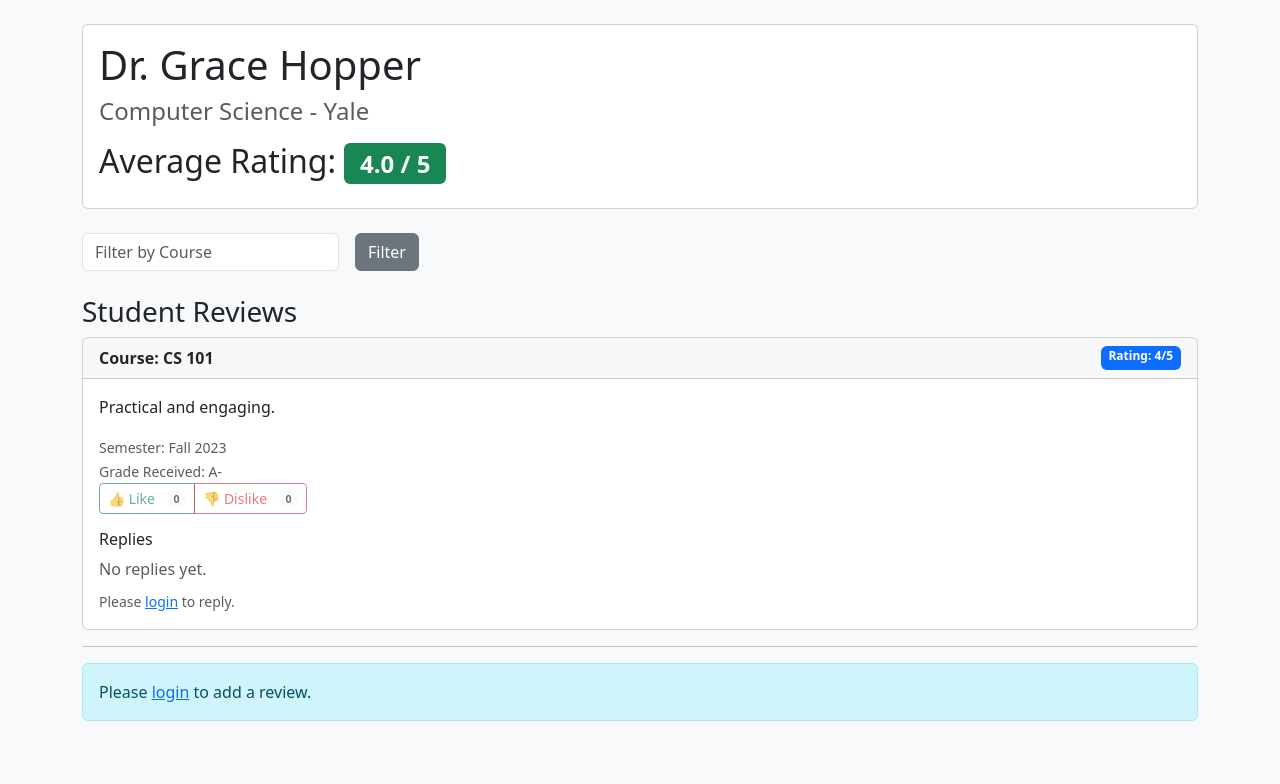
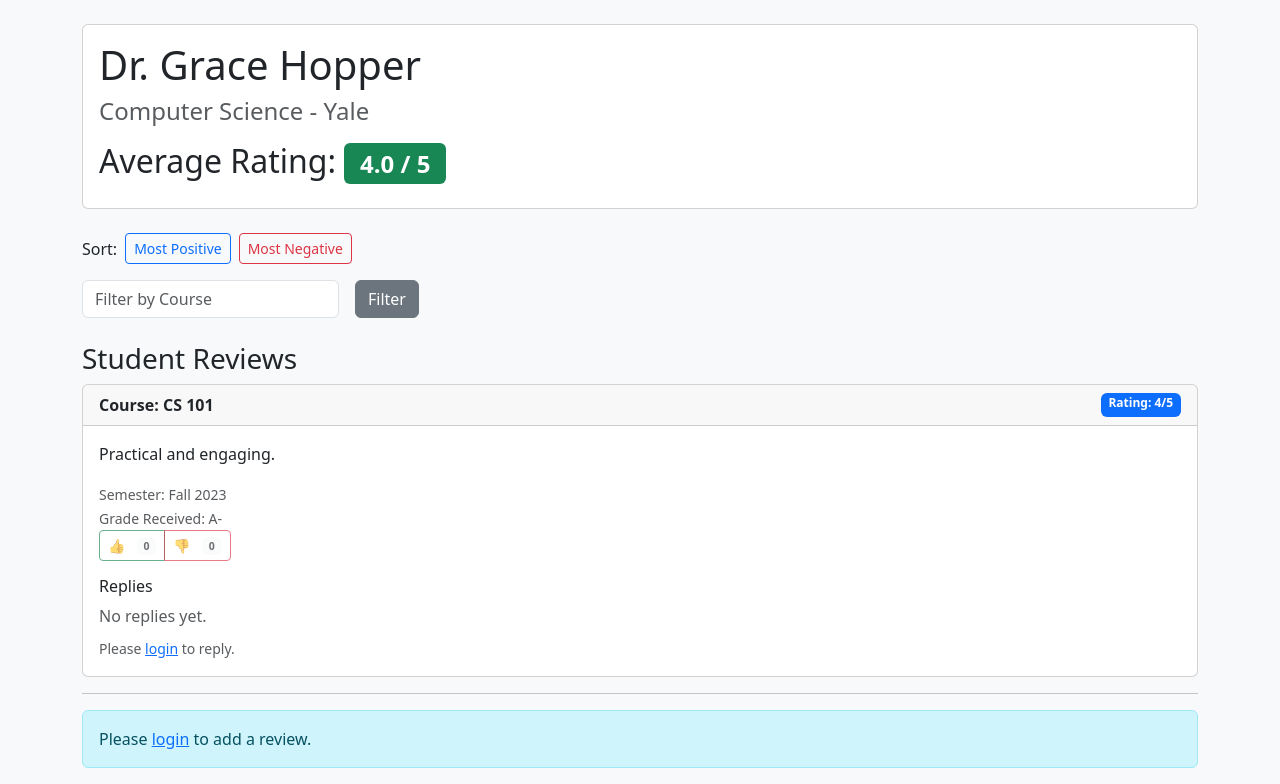
Before and after one commit to nithisurender05/cse-108-rmp-final-project, a Flask app: page /professor/5 in a window 1280 px wide. Shown: the part 62-846 px from the top of the page. Before the commit the page ends 783 px from the top, so only its background shows below. Run offline with Flask 3, Linux system fonts and the light colour scheme.

Commit message:
sorting reviews by pos/neg
Added required UI elements

```diff
--- a/app.py
+++ b/app.py
@@ -203,7 +203,8 @@ def professor_detail(id):
     if course_filter:
         reviews = Review.query.filter_by(professor_id=id, course_code=course_filter).all()
     else:
-        reviews = professor.reviews
+        # make a copy so we can sort safely
+        reviews = list(professor.reviews)
 
     # Calculate Average Rating
     avg_rating = 0
@@ -221,9 +222,17 @@ def professor_detail(id):
             r.user_vote = 0
         # Load replies for each review
         r.replies_list = ReviewReply.query.filter_by(review_id=r.id).order_by(ReviewReply.created_at.asc()).all()
-        # (No reply list) Keep existing review info
 
-    return render_template('professor_detail.html', professor=professor, reviews=reviews, avg_rating=round(avg_rating, 1))
+    # Sorting: support ?sort=most_positive or ?sort=most_negative
+    sort = request.args.get('sort', '')
+    if sort == 'most_positive':
+        # prioritize higher rating then more likes, most recent first
+        reviews.sort(key=lambda r: (r.rating, r.likes_count, r.created_at), reverse=True)
+    elif sort == 'most_negative':
+        # prioritize lower rating then more dislikes; show most critical first
+        reviews.sort(key=lambda r: (r.rating, -r.dislikes_count, r.created_at))
+
+    return render_template('professor_detail.html', professor=professor, reviews=reviews, avg_rating=round(avg_rating, 1), sort=sort)
 
 
 @app.route('/search')
--- a/templates/professor_detail.html
+++ b/templates/professor_detail.html
@@ -7,6 +7,15 @@
         <h4 class="text-muted">{{ professor.department }} - {{ professor.university }}</h4>
         <h2 class="mt-3">Average Rating: <span class="badge bg-success">{{ avg_rating }} / 5</span></h2>
     </div>
+</div>
+
+<div class="d-flex align-items-center mb-3">
+  <div class="me-2">Sort:</div>
+  <a href="{{ url_for('professor_detail', id=professor.id, sort='most_positive', course=request.args.get('course')) }}" class="btn btn-sm {% if sort == 'most_positive' %}btn-primary{% else %}btn-outline-primary{% endif %}">Most Positive</a>
+  <a href="{{ url_for('professor_detail', id=professor.id, sort='most_negative', course=request.args.get('course')) }}" class="btn btn-sm ms-2 {% if sort == 'most_negative' %}btn-danger{% else %}btn-outline-danger{% endif %}">Most Negative</a>
+  {% if request.args.get('sort') %}
+    <a href="{{ url_for('professor_detail', id=professor.id, course=request.args.get('course')) }}" class="btn btn-sm ms-3 btn-secondary">Clear</a>
+  {% endif %}
 </div>
 
 <form method="GET" action="{{ url_for('professor_detail', id=professor.id) }}" class="row g-3 mb-4">
@@ -44,17 +53,17 @@
         <div class="btn-group" role="group">
             {% if current_user.is_authenticated %}
                 <button id="like-btn-{{ review.id }}" type="button" class="btn {% if review.user_vote == 1 %}btn-success{% else %}btn-outline-success{% endif %} btn-sm" onclick="vote({{ review.id }}, 1)">
-                    👍 Like <span id="likes-{{ review.id }}" class="badge bg-light text-dark ms-2">{{ review.likes_count }}</span>
+                    👍 <span id="likes-{{ review.id }}">{{ review.likes_count }}</span>
                 </button>
                 <button id="dislike-btn-{{ review.id }}" type="button" class="btn {% if review.user_vote == -1 %}btn-danger{% else %}btn-outline-danger{% endif %} btn-sm" onclick="vote({{ review.id }}, -1)">
-                    👎 Dislike <span id="dislikes-{{ review.id }}" class="badge bg-light text-dark ms-2">{{ review.dislikes_count }}</span>
+                    👎 <span id="dislikes-{{ review.id }}">{{ review.dislikes_count }}</span>
                 </button>
             {% else %}
                 <button id="like-btn-{{ review.id }}" type="button" class="btn btn-outline-success btn-sm" disabled>
-                    👍 Like <span id="likes-{{ review.id }}" class="badge bg-light text-dark ms-2">{{ review.likes_count }}</span>
+                    👍 <span id="likes-{{ review.id }}" class="badge bg-light text-dark ms-2">{{ review.likes_count }}</span>
                 </button>
                 <button id="dislike-btn-{{ review.id }}" type="button" class="btn btn-outline-danger btn-sm" disabled>
-                    👎 Dislike <span id="dislikes-{{ review.id }}" class="badge bg-light text-dark ms-2">{{ review.dislikes_count }}</span>
+                    👎 <span id="dislikes-{{ review.id }}" class="badge bg-light text-dark ms-2">{{ review.dislikes_count }}</span>
                 </button>
             {% endif %}
         </div>
```
Also changed, not shown: static/script.js (line endings or trailing spaces), 1 other file.
